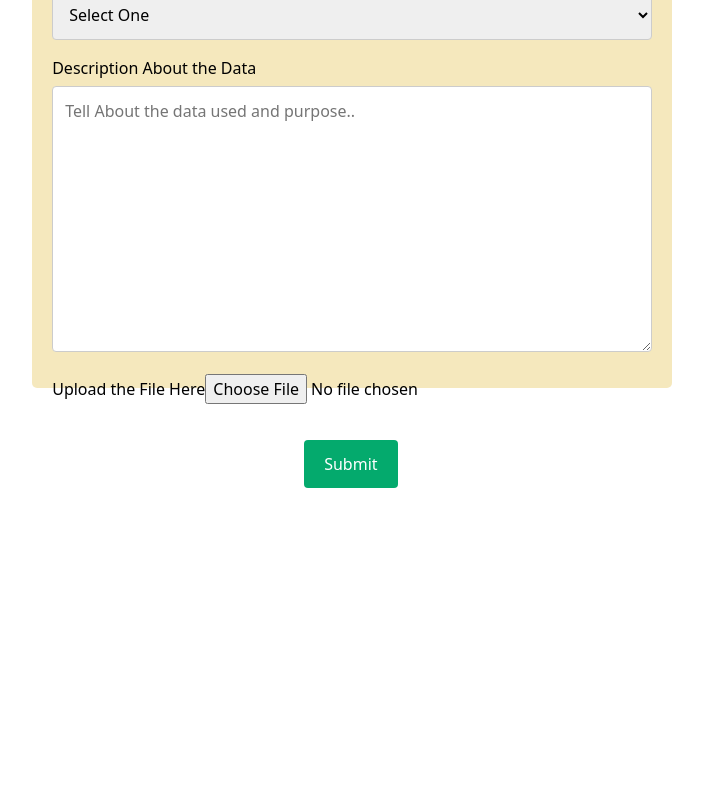
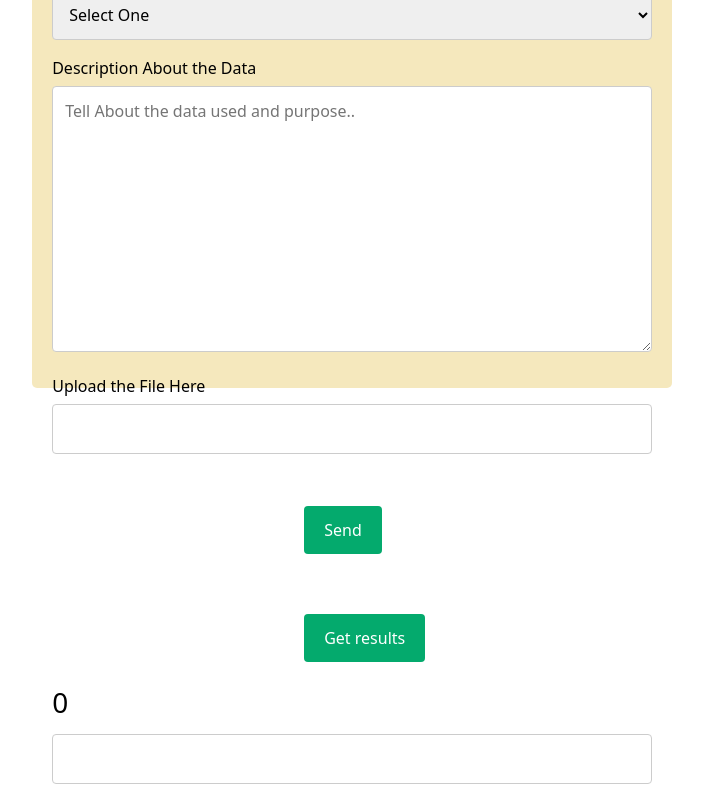
Before and after one commit to darkracer3010/ML-Bot, a React (Create React App) app in the folder ml-bot/: page / in a window 1280 px wide. Shown: the part 323-1123 px from the top of the page, without its empty margins (275-978 px from the left). Before the commit the page ends 835 px from the top, so only its background shows below. Built offline with nearby package versions, Linux system fonts and the light colour scheme.

Commit message:
Update form.js

```diff
--- a/ml-bot/src/components/form.js
+++ b/ml-bot/src/components/form.js
@@ -8,19 +8,47 @@ const Form = ()=>{
     const [userName, setuserName] = useState('')
     const [noOfAttr, setnoOfAttr] = useState(0)
     const [typeofLearning, settypeofLearning] = useState('')
-    const [filedata, setfiledata] = useState({})
-
+    const [dataLink, setdataLink] = useState('')
+    const [djData,setdjData]=useState(0)
+    const [testInput,settestInput]=useState()
+    const [test,setTest]=useState(false)
     const data={
         name:userName,
         attr:noOfAttr,
         learning:typeofLearning,
-        info:filedata
+        url:dataLink
     };
-
-    const SubmitData=async (e)=>{
-        await axios.post("http://localhost:{port}/api/",data);
+    const SubmitData=async ()=>{
+        let infodata = new FormData()
+        infodata.append("name",userName)
+      infodata.append("attr", noOfAttr);
+      infodata.append("learning", typeofLearning)
+      infodata.append("url", dataLink);
+      await axios({
+          method: "post",
+          url: "http://127.0.0.1:8000/api/predict",
+        data: infodata
+        }).then(res=>{
+            console.log(res.data)
+        });
         console.log(data)
     }
+    const getData=async()=>{
+
+        let testdata=new FormData()
+        testdata.append("value",testInput)
+        const resp = await axios({
+          method: "get",
+          url: "http://127.0.0.1:8000/api/getData",
+          data:testdata,
+          params:testInput
+
+        })
+      setdjData(resp.data.value);
+      setTest(true)
+      console.log(resp);
+    }
+
 
     return (
       <div className="container box1 box2 background">
@@ -31,7 +59,9 @@ const Form = ()=>{
             id="userName"
             name="username"
             placeholder="Enter your Name here"
-                    onChange={(e)=>{setuserName(e.target.value)}}
+            onChange={(e) => {
+              setuserName(e.target.value);
+            }}
           ></input>
 
           <label>No of Attributes Used</label>
@@ -40,49 +70,57 @@ const Form = ()=>{
             id="noattr"
             name="noattr"
             placeholder="No of Attr here.."
-                    onChange={(e)=>{setnoOfAttr(e.target.value)}}
+            onChange={(e) => {
+              setnoOfAttr(e.target.value);
+            }}
           ></input>
 
           <label>Type of Learning Required</label>
-                    <select id="learning" name="learning" onChange={(e)=>{settypeofLearning(e.target.value)}}>
+          <select
+            id="learning"
+            name="learning"
+            onChange={(e) => {
+              settypeofLearning(e.target.value);
+            }}
+          >
             <option selected value="Select One" disabled>
               Select One
             </option>
             <option value="Supervised">Supervised</option>
             <option value="Un-Supervised">Un-Supervised</option>
             <option value="Semi Supervised">Semi Supervised</option>
-
           </select>
 
           <label>Description About the Data</label>
           <textarea
             name="description"
-                    id='description'
+            id="description"
             cols="25"
             rows="10"
             placeholder="Tell About the data used and purpose.."
-
           ></textarea>
 
           <label>Upload the File Here</label>
           <input
-                    type="file"
+            type="text"
             id="data"
             name="data"
-                    onChange={(e)=>{
-                        let files=e.target.files
-                        //setfiledata({files:files[0]},()=>{console.log(files)});
-                        console.log(files[0])
-                        var reader = new FileReader()
-                        reader.onload=function(e){
-                            data.info=reader.result
-                        }
-                        reader.readAsText(files[0])
-                        console.log(data)
+            onChange={(e) => {
+              setdataLink(e.target.value);
             }}
           ></input>
           <br></br>
-                    <input type="submit" value="Submit" onClick={SubmitData}></input>
+          <input type="submit" value="Send" onClick={SubmitData}></input>
+          <input type="submit" value="Get results" onClick={getData}></input>
+          <h3>{djData}</h3>
+          <input
+            type="text"
+            onChange={(e) => {
+              settestInput(e.target.value);
+            }}
+          ></input>
+
+
         </div>
       </div>
     );
```
Lines whose indentation alone changed are shown as unchanged.
